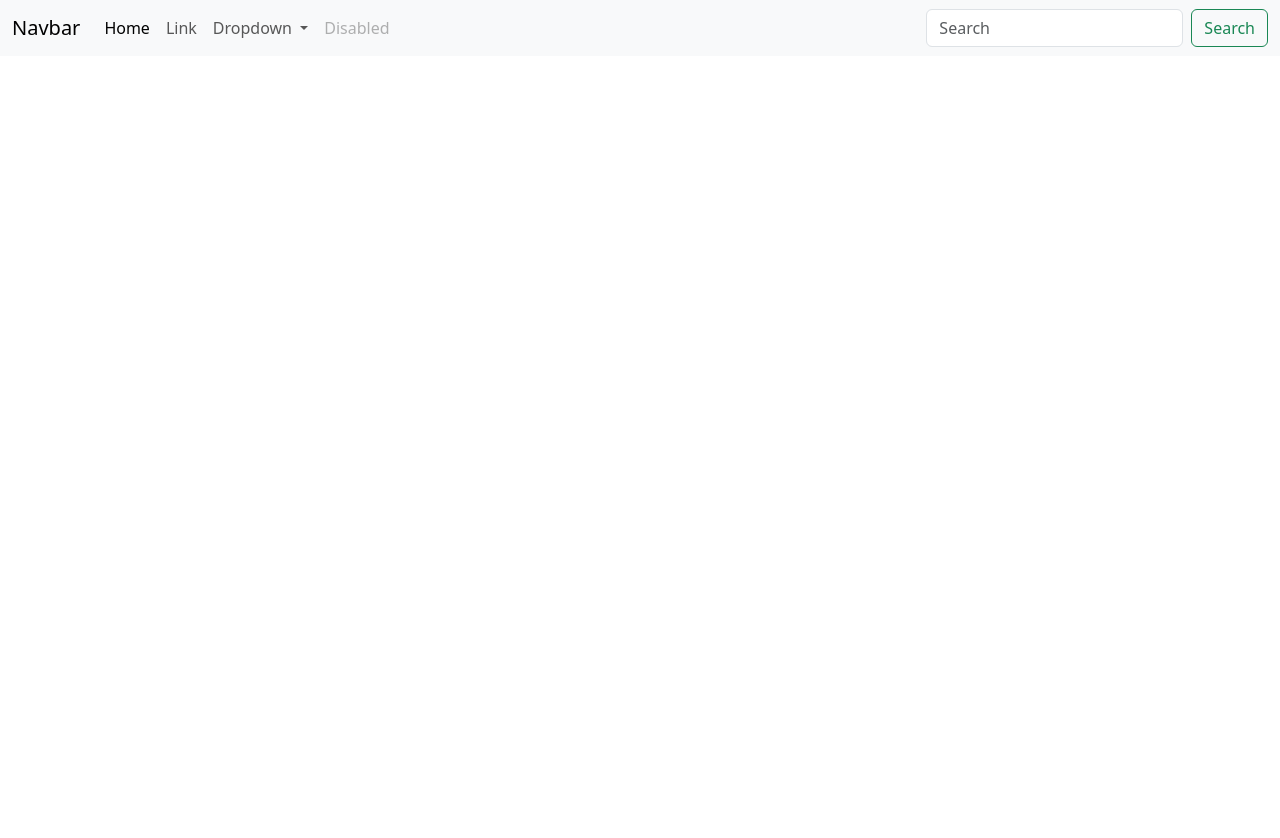
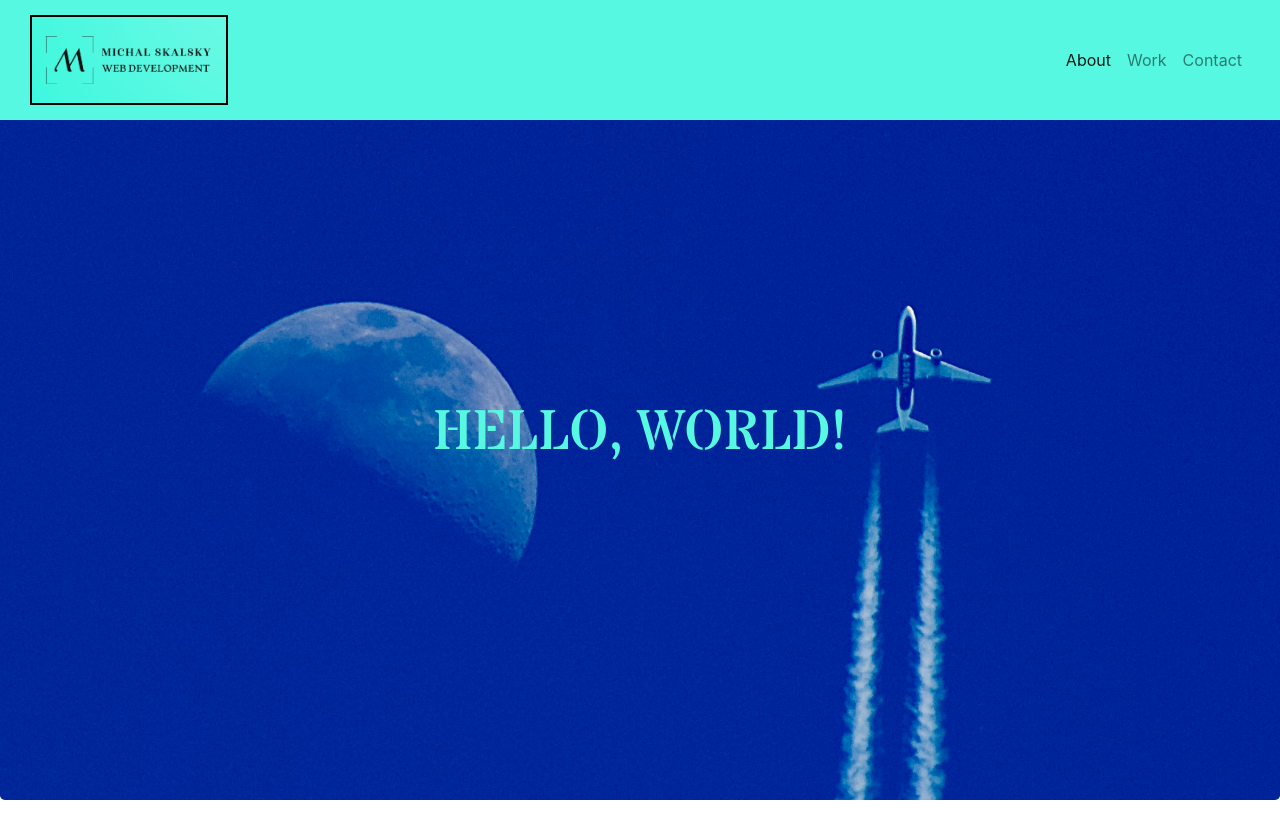
Before and after one commit to Michalous/Bootstrap-Portfolio, a plain HTML site: page index.html in a window 1280 px wide. Drawn offline with nearby package versions, Linux system fonts and the light colour scheme.

Commit message:
navbar and jumbotron added

```diff
--- a/index.html
+++ b/index.html
@@ -5,45 +5,54 @@
     <meta http-equiv="X-UA-Compatible" content="IE=edge">
     <meta name="viewport" content="width=device-width, initial-scale=1.0">
     <title>My Portfolio v 1.1</title>
-    <link href="https://cdn.jsdelivr.net/npm/bootstrap@5.3.0-alpha1/dist/css/bootstrap.min.css" rel="stylesheet" integrity="sha384-GLhlTQ8iRABdZLl6O3oVMWSktQOp6b7In1Zl3/Jr59b6EGGoI1aFkw7cmDA6j6gD" crossorigin="anonymous">
+    <link rel="stylesheet" href="https://cdn.jsdelivr.net/npm/bootstrap@4.6.2/dist/css/bootstrap.min.css" integrity="sha384-xOolHFLEh07PJGoPkLv1IbcEPTNtaed2xpHsD9ESMhqIYd0nLMwNLD69Npy4HI+N" crossorigin="anonymous">
     <link rel="stylesheet" href="./styles.css">
+    <!-- Stencil font -->
+    <link rel="preconnect" href="https://fonts.googleapis.com"><link rel="preconnect" href="https://fonts.gstatic.com" crossorigin><link href="https://fonts.googleapis.com/css2?family=Stardos+Stencil&display=swap" rel="stylesheet">
 </head>
 <body>
-    <nav class="navbar navbar-expand-lg bg-body-tertiary">
-        <div class="container-fluid">
-          <a class="navbar-brand" href="#">Navbar</a>
-          <button class="navbar-toggler" type="button" data-bs-toggle="collapse" data-bs-target="#navbarSupportedContent" aria-controls="navbarSupportedContent" aria-expanded="false" aria-label="Toggle navigation">
+    <header>
+    <!-- NAVBAR -->
+        <nav class="navbar navbar-expand-lg navbar-light bg-light myNavbar">
+            <a class="navbar-brand myLogo" href="#"><img src="./assets/logo.png" alt="logo"></a>
+            <button class="navbar-toggler" type="button" data-toggle="collapse" data-target="#navbarSupportedContent" aria-controls="navbarSupportedContent" aria-expanded="false" aria-label="Toggle navigation">
             <span class="navbar-toggler-icon"></span>
             </button>
             <div class="collapse navbar-collapse" id="navbarSupportedContent">
-            <ul class="navbar-nav me-auto mb-2 mb-lg-0">
-              <li class="nav-item">
-                <a class="nav-link active" aria-current="page" href="#">Home</a>
+            <ul class="navbar-nav mr-auto">
+                <li class="nav-item active">
+                    <a class="nav-link" href="#">About</a>
                 </li>
                 <li class="nav-item">
-                <a class="nav-link" href="#">Link</a>
-              </li>
-              <li class="nav-item dropdown">
-                <a class="nav-link dropdown-toggle" href="#" role="button" data-bs-toggle="dropdown" aria-expanded="false">
-                  Dropdown
-                </a>
-                <ul class="dropdown-menu">
-                  <li><a class="dropdown-item" href="#">Action</a></li>
-                  <li><a class="dropdown-item" href="#">Another action</a></li>
-                  <li><hr class="dropdown-divider"></li>
-                  <li><a class="dropdown-item" href="#">Something else here</a></li>
-                </ul>
+                    <a class="nav-link" href="#">Work</a>
                 </li>
                 <li class="nav-item">
-                <a class="nav-link disabled">Disabled</a>
+                    <a class="nav-link" href="#">Contact</a>
                 </li>
             </ul>
-            <form class="d-flex" role="search">
-              <input class="form-control me-2" type="search" placeholder="Search" aria-label="Search">
-              <button class="btn btn-outline-success" type="submit">Search</button>
-            </form>
-          </div>
             </div>
         </nav>
+      </header>
+
+      <main>
+      <!-- JUMBOTRON -->
+        <div class="jumbotron myJumbotron">
+            <h1 class="display-4">HELLO, WORLD!</h1>
+        </div>
+
+      </main>
+
+    <script src="https://code.jquery.com/jquery-3.3.1.slim.min.js"
+        integrity="sha384-q8i/X+965DzO0rT7abK41JStQIAqVgRVzpbzo5smXKp4YfRvH+8abtTE1Pi6jizo"
+        crossorigin="anonymous">
+    </script>
+    <script src="https://cdnjs.cloudflare.com/ajax/libs/popper.js/1.14.7/umd/popper.min.js"
+        integrity="sha384-UO2eT0CpHqdSJQ6hJty5KVphtPhzWj9WO1clHTMGa3JDZwrnQq4sF86dIHNDz0W1"
+        crossorigin="anonymous">
+    </script>
+    <script src="https://stackpath.bootstrapcdn.com/bootstrap/4.3.1/js/bootstrap.min.js"
+        integrity="sha384-JjSmVgyd0p3pXB1rRibZUAYoIIy6OrQ6VrjIEaFf/nJGzIxFDsf4x0xIM+B07jRM"
+        crossorigin="anonymous">
+    </script>
 </body>
 </html>
--- a/styles.css
+++ b/styles.css
@@ -1,3 +1,48 @@
+@import url('https://fonts.googleapis.com/css2?family=Stardos+Stencil&display=swap');
+
 body {
     height: 1400px;
 }
+
+.myNavbar {
+    position: fixed;
+    justify-content: space-between;
+    top: 0;
+    left: 0;
+    width: 100%;
+    background-color: #57f8e1 !important;
+    padding: 10px 30px;
+    z-index: 3;
+}
+
+.myLogo {
+    height: 100px;
+}
+
+.myLogo img {
+    height: 100%;
+    border: 2px solid black;
+}
+
+.myJumbotron {
+    position: relative;
+    background: url('./assets/jumbotron.JPG');
+    background-position: center;
+    background-size: cover;
+    background-repeat: no-repeat;
+    height: 100vh;
+    text-align: center;
+    font-family: 'Stardos Stencil', cursive !important;
+    color: #57f8e1;
+}
+
+.myJumbotron h1 {
+    position: absolute;
+    top: 50%;
+    left: 50%;
+    transform: translateX(-50%);
+}
+
+.navbar-collapse {
+    flex-grow: 0;
+}
```
Also changed, not shown: assets/jumbotron.JPG (added), assets/logo.png (added), 2 other files. Lines whose indentation alone changed are shown as unchanged.
